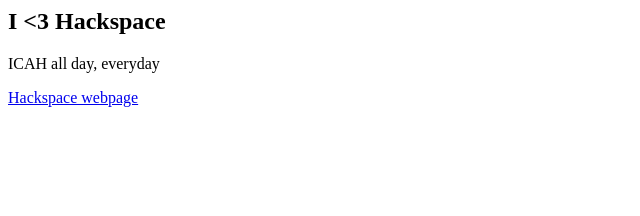
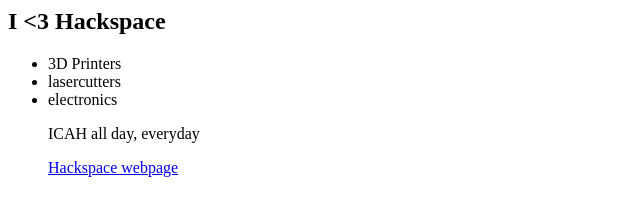
Before and after one commit to hancam/Gary02, a plain HTML site: page index.html in a window 1280 px wide. Shown: the whole page, without its empty margins (0-640 px from the left). Drawn offline with Linux system fonts and the light colour scheme.

Commit message:
Update index.html

```diff
--- a/index.html
+++ b/index.html
@@ -2,6 +2,10 @@
 <html>
 <body>
   <h2>I <3 Hackspace</h2>
+    <ul>
+      <li>3D Printers</li>
+      <li>lasercutters</li>
+      <li>electronics</li>
     <p>ICAH all day, everyday</p>
     <a href="https://www.imperial.ac.au.uk/advanced-hackspace/">Hackspace webpage</a>
     </body>
```
